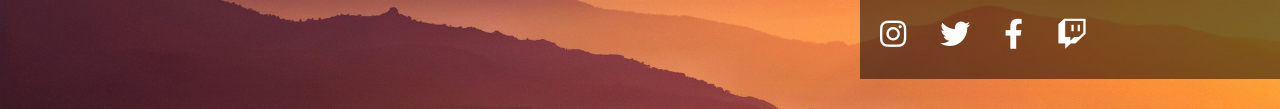
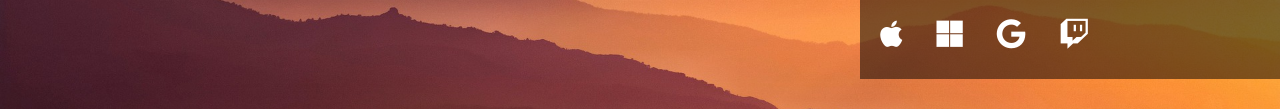
Before and after one commit to jogeorge-dotcom/splash, a plain HTML site: page index.html in a window 1280 px wide. Shown: the part 429-538 px from the top of the page. Drawn offline with Linux system fonts and the light colour scheme.

Commit message:
Update index.html

```diff
--- a/index.html
+++ b/index.html
@@ -43,15 +43,11 @@
 
       <footer class="container">
         <!-- UPDATE THIS -->
-        <a href="https://www.instagram.com/"
-          ><i class="fab fa-instagram"></i
+        <a href="https://www.apple.com/"><i class="fa-brands fa-apple"></i></a>
+        <a href="https://www.microsoft.com/en-us/"
+          ><i class="fa-brands fa-microsoft"></i
         ></a>
-        <a href="https://twitter.com/?lang=en"
-          ><i class="fab fa-twitter"></i
-        ></a>
-        <a href="https://www.facebook.com/"
-          ><i class="fab fa-facebook-f"></i
-        ></a>
+        <a href="https://about.google/"><i class="fa-brands fa-google"></i></a>
         <a href="https://www.twitch.tv/"><i class="fab fa-twitch"></i></a>
       </footer>
     </div>
```
